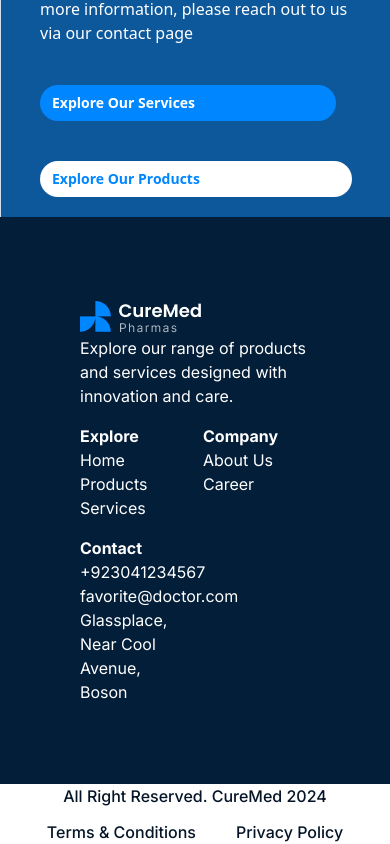
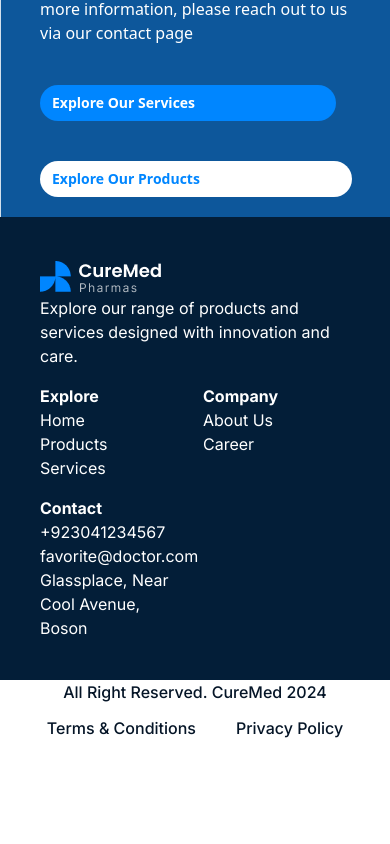
Before and after one commit to Bilal-19/curemed-pharmacy, a React (Vite) app: page /#/ in a window 390 px wide. Shown: the part 8185-9029 px from the top of the page. After the commit the page ends 8925 px from the top, so only its background shows below. Built offline with nearby package versions, Linux system fonts and the light colour scheme.

Commit message:
Fixed mobile layout.

```diff
--- a/src/Pages/Home.jsx
+++ b/src/Pages/Home.jsx
@@ -238,7 +238,7 @@ export default function Home() {
 
             {/* Footer */}
             <div class="w-full bg-[#031E38] ff-inter">
-                <div class="grid grid-cols-2 md:grid-cols-6 text-white gap-4 p-20">
+                <div class="grid grid-cols-2 md:grid-cols-6 text-white gap-4 p-10 md:p-20">
                     <div className="col-span-2">
                         <img src="/curemed-pharmacy/footer_logo.png" alt="" />
                         <p>
```
